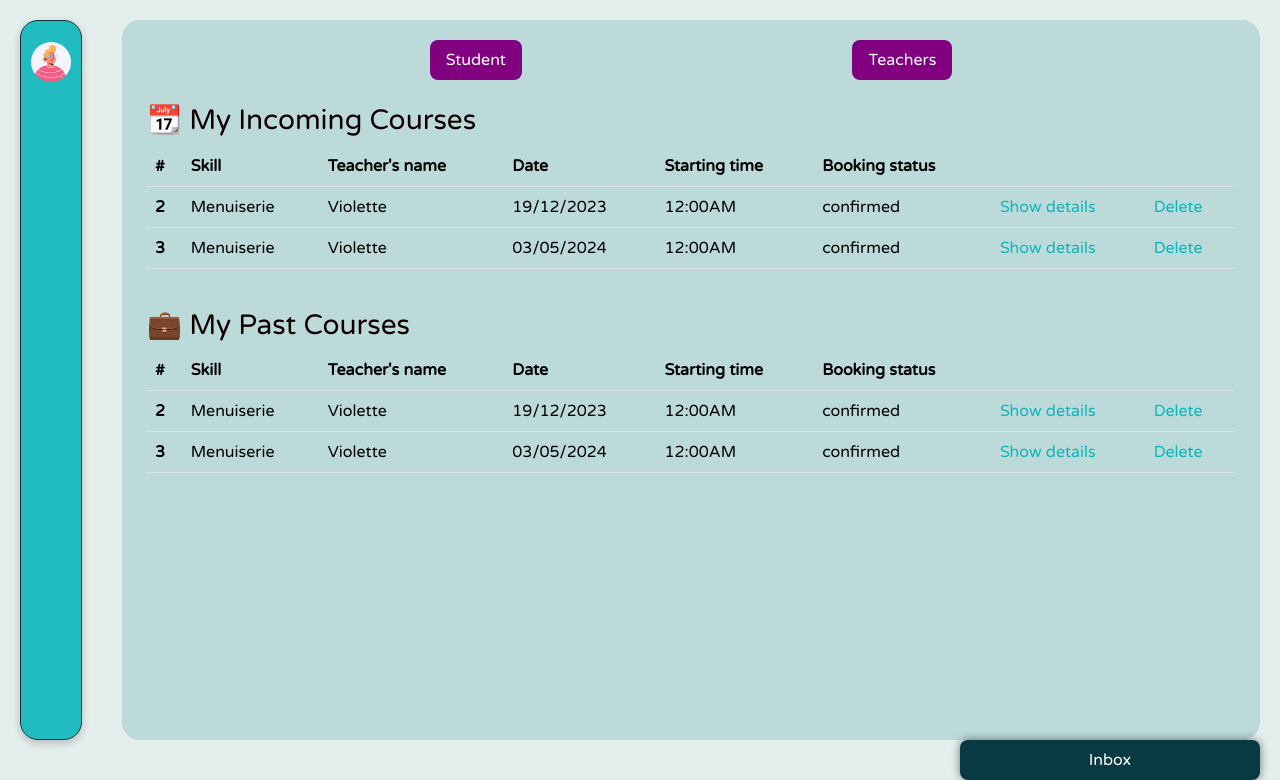
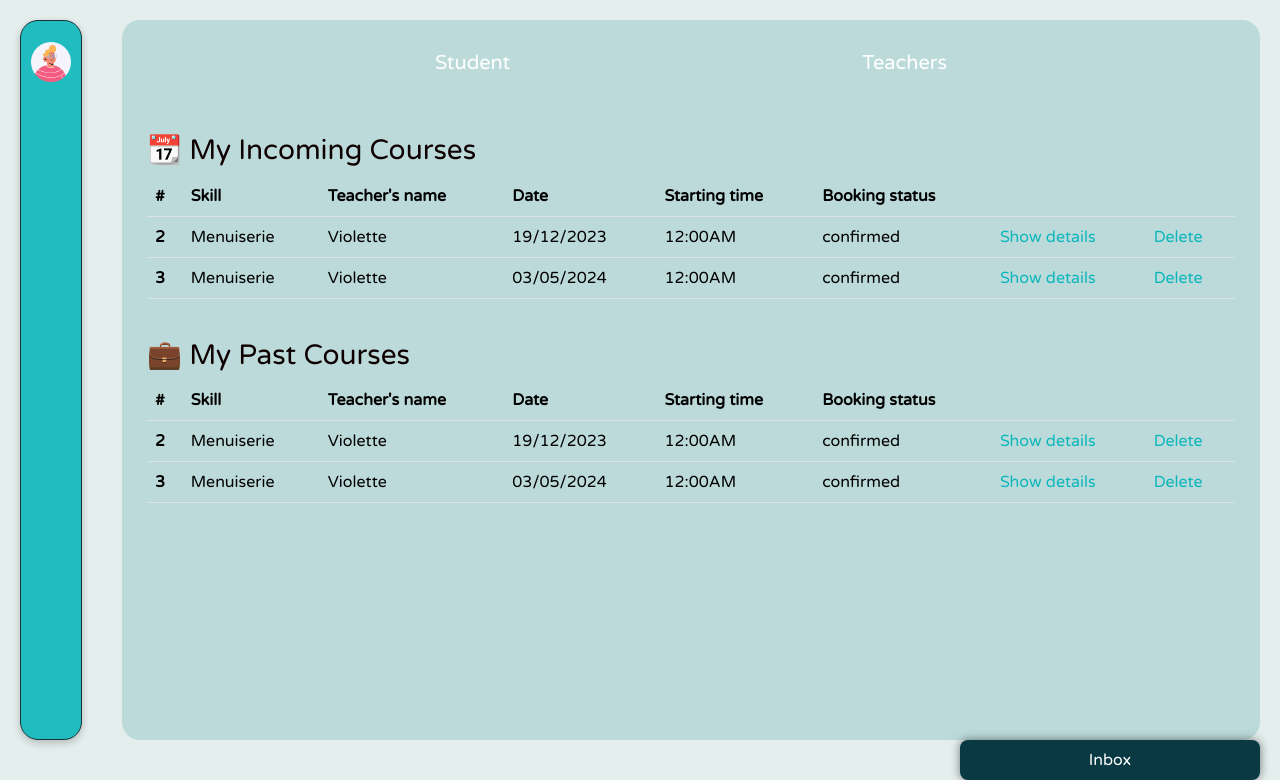
Before and after one commit to MattieuYves/passe-temps, a Rails app: page /dashboard in a window 1280 px wide. Shown: the top 780 px of the page. Run offline with Rails 7, Linux system fonts and the light colour scheme; a user stored in the database is signed in; data comes from the database, SQL or seed files in the repository; style sheets or scripts are compiled from the project's sources; some libraries are stand-ins or nearby versions.

Commit message:
dashboard style

```diff
--- a/app/assets/stylesheets/components/_dashboard.scss
+++ b/app/assets/stylesheets/components/_dashboard.scss
@@ -1,10 +1,20 @@
-.dashboard-nav{
+.dashboard-nav-student{
   // width: 25%;
   border-radius: 8px;
   // height: 6vh;
   color: white;
   text-align: center;
-  background-color: purple;
+  // background-color: #4A9D9F;
+  // margin: 0;
+  cursor: pointer;
+}
+.dashboard-nav-teacher{
+  // width: 25%;
+  border-radius: 8px;
+  // height: 6vh;
+  color: white;
+  text-align: center;
+  // background-color: #4A9D9F;
   // margin: 0;
   cursor: pointer;
 }
--- a/app/assets/stylesheets/pages/_teacher_show.scss
+++ b/app/assets/stylesheets/pages/_teacher_show.scss
@@ -55,10 +55,11 @@
   height: 180px;
   width:180px;
   filter: opacity(0.8);
+  justify-content: center;
 }
 
 .info-box{
-  font-size: 24px;
+  font-size: 20px;
   line-height: 1.4;
   opacity: .7;
   margin-bottom: 0;
--- a/app/javascript/controllers/dashboard_controller.js
+++ b/app/javascript/controllers/dashboard_controller.js
@@ -1,18 +1,33 @@
 import { Controller } from "@hotwired/stimulus"
 
 export default class extends Controller {
-  static targets = ["student", "teacher"]
+  static targets = ["student", "teacher", "btnStudent", "btnTeacher"]
 
   connect() {
+    this.btnStudentTarget.style.backgroundColor = "#4A9D9F"
+    this.btnTeacherTarget.classList.add("border")
+    this.btnTeacherTarget.classList.add("border-light")
   }
 
   displayStudent() {
     this.studentTarget.classList.remove("d-none")
     this.teacherTarget.classList.add("d-none")
-  }
+    this.btnTeacherTarget.style.backgroundColor = ""
+    this.btnStudentTarget.classList.remove("border")
+    this.btnStudentTarget.classList.remove("border-light")
+    this.btnStudentTarget.style.backgroundColor = "#4A9D9F"
+    this.btnTeacherTarget.classList.add("border")
+    this.btnTeacherTarget.classList.add("border-light")
 
-  displayTeacher() {
-    this.studentTarget.classList.add("d-none")
-    this.teacherTarget.classList.remove("d-none")
+    }
+
+    displayTeacher() {
+      this.studentTarget.classList.add("d-none")
+      this.teacherTarget.classList.remove("d-none")
+      this.btnStudentTarget.style.backgroundColor = ""
+      this.btnTeacherTarget.style.backgroundColor = "#4A9D9F"
+      this.btnTeacherTarget.classList.remove("border")
+      this.btnStudentTarget.classList.add("border")
+      this.btnStudentTarget.classList.add("border-light")
   }
 }
--- a/app/views/pages/dashboard.html.erb
+++ b/app/views/pages/dashboard.html.erb
@@ -1,9 +1,9 @@
 <div data-controller="dashboard">
   <div class="d-flex gap-5 justify-content-evenly">
-    <div class="dashboard-nav px-3 py-2" data-action="click->dashboard#displayStudent">
+    <div class="dashboard-nav-student px-3 py-2 rounded-pill fs-5" data-action="click->dashboard#displayStudent" data-dashboard-target="btnStudent">
       Student
     </div>
-    <div class="dashboard-nav px-3 py-2" data-action="click->dashboard#displayTeacher">
+    <div class="dashboard-nav-teacher px-3 py-2 rounded-pill fs-5" data-action="click->dashboard#displayTeacher" data-dashboard-target="btnTeacher">
       Teachers
     </div>
   </div>
@@ -16,6 +16,9 @@
 
 
     <% if current_user.skills.count > 0 %>
+
+
+
       <%= render "shared/bookings_teacher" %>
     <%end%>
   </div>
--- a/app/views/shared/_bookings_teacher.html.erb
+++ b/app/views/shared/_bookings_teacher.html.erb
@@ -1,5 +1,13 @@
+<h3 class="pt-5">Current skills you are teaching</h3>
 
-<%= link_to "Want to teach another skill? Click me!", new_skill_path, class:"btn btn-light btn-lg rounded-4 my-3 d-flex justify-content-center", style:"background-color:$dark-green"%>
+  <% current_user.skills.each do |skill| %>
+  <div class="px-3 py-2 rounded-pill text-light me-2 mb-3", style="background-color:#70B1B3; display:inline-block;">
+    <%= skill.name %>
+  </div>
+  <% end %>
+  <%= link_to new_skill_path, class:"px-3 py-2 rounded-pill  text-reset", style:"background-color:#E4EEED" do %>
+    <i class="fa-solid fa-plus"></i>
+  <% end %>
 
 
 <%= render "shared/incoming_teacher_bookings" %>
--- a/app/views/shared/_incoming_student_bookings.html.erb
+++ b/app/views/shared/_incoming_student_bookings.html.erb
@@ -1,4 +1,4 @@
-<h3 class="pt-4">📆 My Incoming Courses</h3>
+<h3 class="pt-5">📆 My Incoming Courses</h3>
 
 <% if current_user.bookings.where('start_date >= ?', Date.today).count == 0 %>
   <p>You don't have any session with a teacher in the future. Find a teacher to book!</p>
--- a/app/views/shared/_incoming_teacher_bookings.html.erb
+++ b/app/views/shared/_incoming_teacher_bookings.html.erb
@@ -29,7 +29,7 @@
             <td class="bg-transparent"><%= booking.start_date.strftime("%d/%m/%Y") %></td>
             <td class="bg-transparent"><%= booking.start_date.strftime("%I:%M%p") %></td>
             <td class="bg-transparent"><%= booking.status %></td>
-            <td class="bg-transparent"><%= link_to "Show details", booking_path(booking), class:"text-decoration-none badge rounded-pill text-bg-secondary" %></td>
+            <td class="bg-transparent"><%= link_to "Show details", booking_path(booking), class:"text-decoration-none" %></td>
             <td class="bg-transparent"><%= link_to "Delete", booking_path(booking), data: { turbo_method: :delete, turbo_confirm: "Are you sure?" }, class:"text-decoration-none" %></td>
           </tr>
         </div>
@@ -66,17 +66,17 @@
             <td class="bg-transparent"><%= booking.start_date.strftime("%d/%m/%Y") %></td>
             <td class="bg-transparent"><%= booking.start_date.strftime("%I:%M%p") %></td>
             <td class="bg-transparent"><%= booking.status %></td>
-            <td class="bg-transparent"><%= link_to "Show details", booking_path(booking), class:"text-decoration-none badge rounded-pill text-bg-secondary" %></td>
+            <td class="bg-transparent"><%= link_to "Show details", booking_path(booking), class:"text-decoration-none" %></td>
             <td class="bg-transparent">
               <%= simple_form_for [booking.skill, booking], method: :patch do |f| %>
-                <%= f.input :status, as: :hidden, input_html: { value: 'confirmed' } %>
-                <%= f.button :submit, 'Accept', class: "btn btn-primary rounded-5", data: { turbo_confirm: "Do you want to accept this booking?" } %>
+                <% f.input :status, as: :hidden, input_html: { value: 'confirmed' } %>
+                <%= f.button :submit, 'Accept', class: "my-0 py-0 rounded-pill", data: { turbo_confirm: "Do you accept this booking?" }, style:"background-color:#0bb7bc" %>
               <% end %>
             </td>
             <td class="bg-transparent">
               <%= simple_form_for [booking.skill, booking], method: :patch do |f| %>
-                <%= f.input :status, as: :hidden, input_html: { value: 'rejected' } %>
-                <%= f.button :submit, 'Reject', class: 'btn btn-warning rounded-5 text-light', data: { turbo_confirm: "Do you want to refuse this booking?" } %>
+                <% f.input :status, as: :hidden, input_html: { value: 'rejected' } %>
+                <%= f.button :submit, 'Reject', class: 'my-0 py-0', data: { turbo_confirm: "Do you want to refuse this booking?" } %>
               <% end %>
             </td>
           </tr>
@@ -114,7 +114,7 @@
             <td class="bg-transparent"><%= booking.start_date.strftime("%d/%m/%Y") %></td>
             <td class="bg-transparent"><%= booking.start_date.strftime("%I:%M%p") %></td>
             <td class="bg-transparent"><%= booking.status %></td>
-            <td class="bg-transparent"><%= link_to "Show details", booking_path(booking), class:"text-decoration-none badge rounded-pill text-bg-secondary" %></td>
+            <td class="bg-transparent"><%= link_to "Show details", booking_path(booking), class:"text-decoration-none" %></td>
             <td class="bg-transparent"><%= link_to "Delete", booking_path(booking), data: { turbo_method: :delete, turbo_confirm: "Are you sure?" }, class:"text-decoration-none" %></td>
           </tr>
         </div>
```
Also changed, not shown: app/views/skills/show.html.erb (+6 -6 lines).
